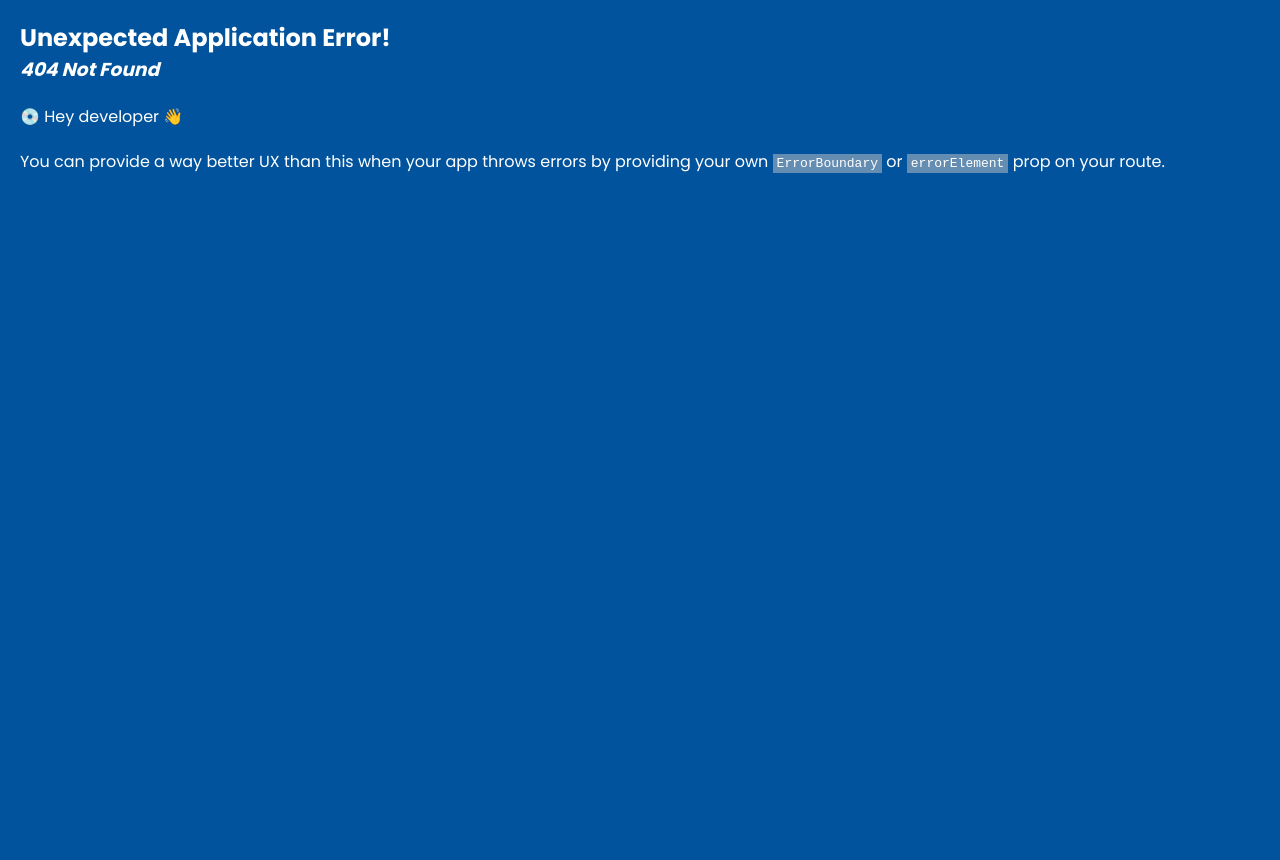
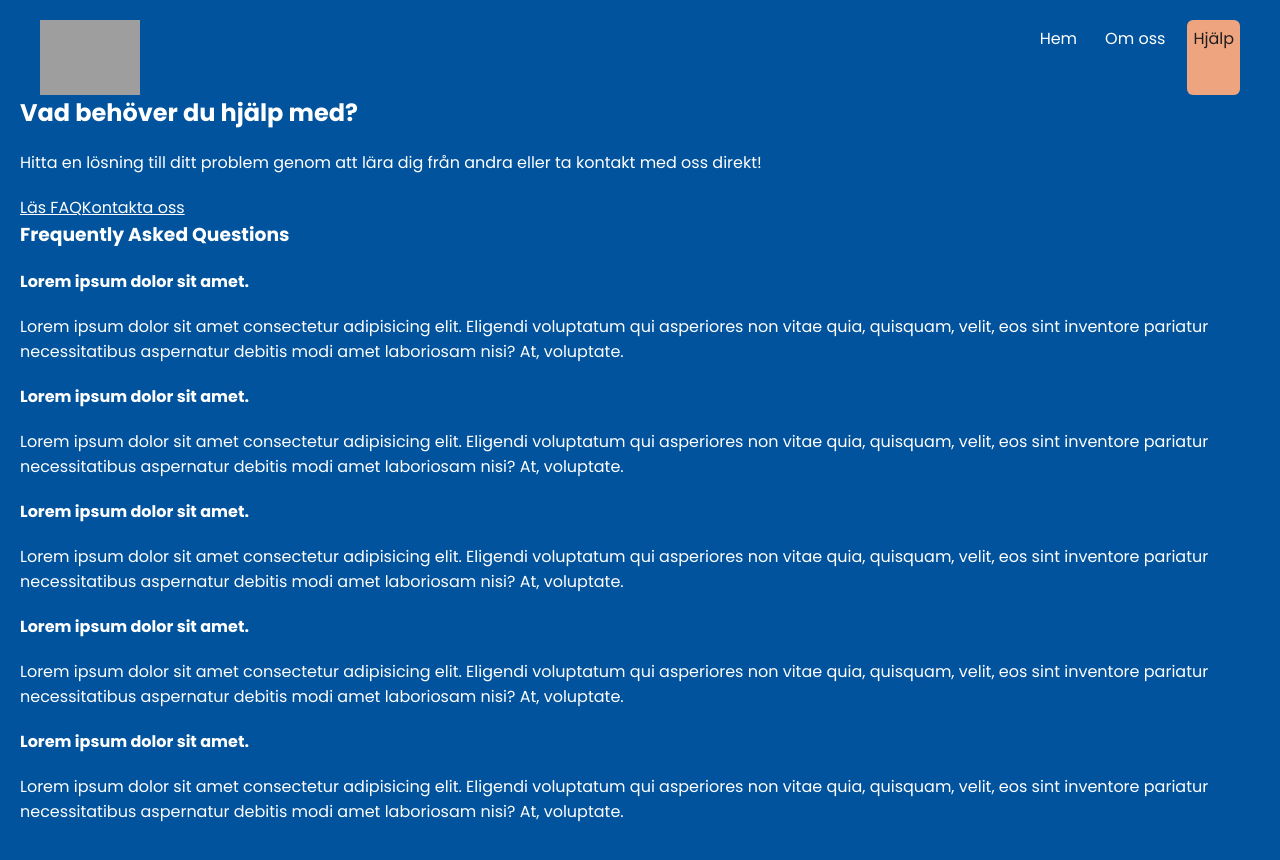
Before and after one commit to Belden1/profiles-react-router-lessons, a React (Vite) app: page /help/faq in a window 1280 px wide. Before the commit this address had no page. Shown: the top 860 px of the page. Before the commit the page ends 800 px from the top, so only its background shows below. Built offline with nearby package versions, Linux system fonts and the light colour scheme; grey boxes are pictures that could not be loaded.

Commit message:
Lesson 3

```diff
--- a/src/App.jsx
+++ b/src/App.jsx
@@ -9,19 +9,25 @@ import {
 // pages
 import Home from './pages/Home'
 import About from './pages/About'
+import Faq from './pages/help/Faq'
+import Contact from './pages/help/Contact'
 
 // layouts
 import RootLayout from './layouts/RootLayout'
+import HelpLayout from './layouts/HelpLayout'
 
 const router = createBrowserRouter(
     createRoutesFromElements(
         <Route path="/" element={<RootLayout />}>
             <Route index element={<Home />} />
             <Route path="about" element={<About />} />
+            <Route path="help" element={<HelpLayout />}>
+                <Route path="faq" element={<Faq />} />
+                <Route path="contact" element={<Contact />} />
+            </Route>
         </Route>
     )
 )
-// const router = createBrowserRouter(routesFromElements)
 
 // const router = createBrowserRouter([
 //     {
--- /dev/null
+++ b/src/layouts/HelpLayout.jsx
@@ -0,0 +1,20 @@
+import { NavLink, Outlet } from "react-router-dom"
+
+const HelpLayout = () => {
+    return (
+        <div className="help-layout">
+            <h2>Vad behöver du hjälp med?</h2>
+            <p>
+                Hitta en lösning till ditt problem genom att lära dig från andra
+                eller ta kontakt med oss direkt!
+            </p>
+            <nav className="help-layout__nav">
+                <NavLink className="help-layout__nav__link" to="faq">Läs FAQ</NavLink>
+                <NavLink className="help-layout__nav__link" to="contact">Kontakta oss</NavLink>
+            </nav>
+            <Outlet/>
+        </div>
+    )
+}
+
+export default HelpLayout
--- a/src/layouts/RootLayout.jsx
+++ b/src/layouts/RootLayout.jsx
@@ -8,12 +8,9 @@ export default function RootLayout() {
                 <nav className="navbar">
                     <img className="logo" src={logo} alt="Techover" />
                     <div className="nav-links">
-                        <NavLink className="nav-link" to="/">
-                            Hem
-                        </NavLink>
-                        <NavLink className="nav-link" to="about">
-                            Om oss
-                        </NavLink>
+                        <NavLink className="nav-link" to="/">Hem</NavLink>
+                        <NavLink className="nav-link" to="about">Om oss</NavLink>
+                        <NavLink className="nav-link" to="help">Hjälp</NavLink>
                     </div>
                 </nav>
             </header>
--- /dev/null
+++ b/src/pages/help/Contact.jsx
@@ -0,0 +1,18 @@
+export default function Contact() {
+    return (
+        <div className="contact">
+            <h3>Kontakta oss</h3>
+            <form>
+                <label>
+                    <span>Email:</span>
+                    <input type="email" name="email" required />
+                </label>
+                <label>
+                    <span>Fråga:</span>
+                    <textarea name="message" required></textarea>
+                </label>
+                <button>Skicka</button>
+            </form>
+        </div>
+    )
+}
--- /dev/null
+++ b/src/pages/help/Faq.jsx
@@ -0,0 +1,22 @@
+export default function Faq() {
+    return (
+        <div className="faq">
+            <h3>Frequently Asked Questions</h3>
+
+            {[1, 2, 3, 4, 5].map((n) => (
+                <div className="faq__question" key={n}>
+                    <p>
+                        <strong>Lorem ipsum dolor sit amet.</strong>
+                    </p>
+                    <p>
+                        Lorem ipsum dolor sit amet consectetur adipisicing elit.
+                        Eligendi voluptatum qui asperiores non vitae quia,
+                        quisquam, velit, eos sint inventore pariatur
+                        necessitatibus aspernatur debitis modi amet laboriosam
+                        nisi? At, voluptate.
+                    </p>
+                </div>
+            ))}
+        </div>
+    )
+}
```
